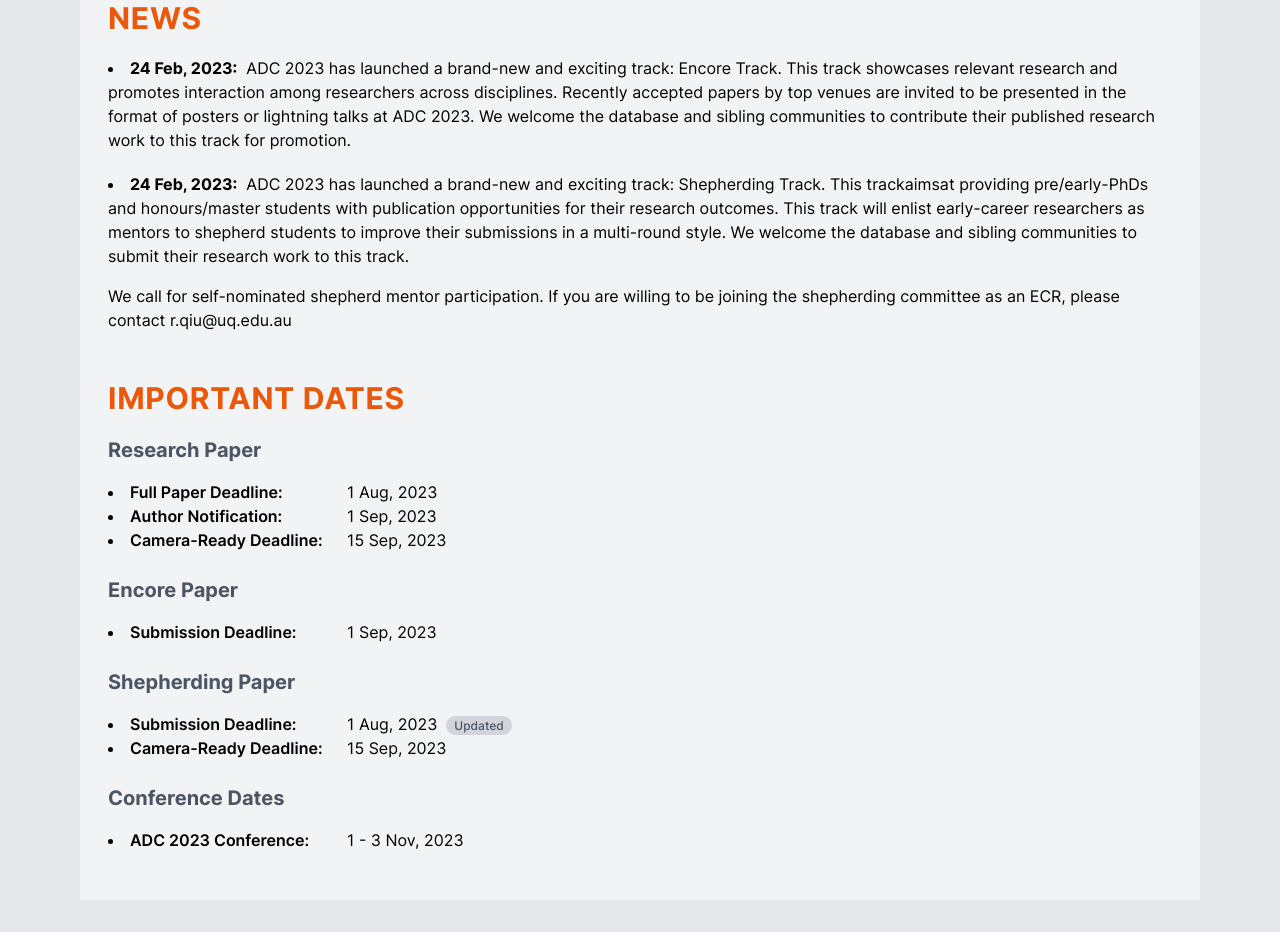
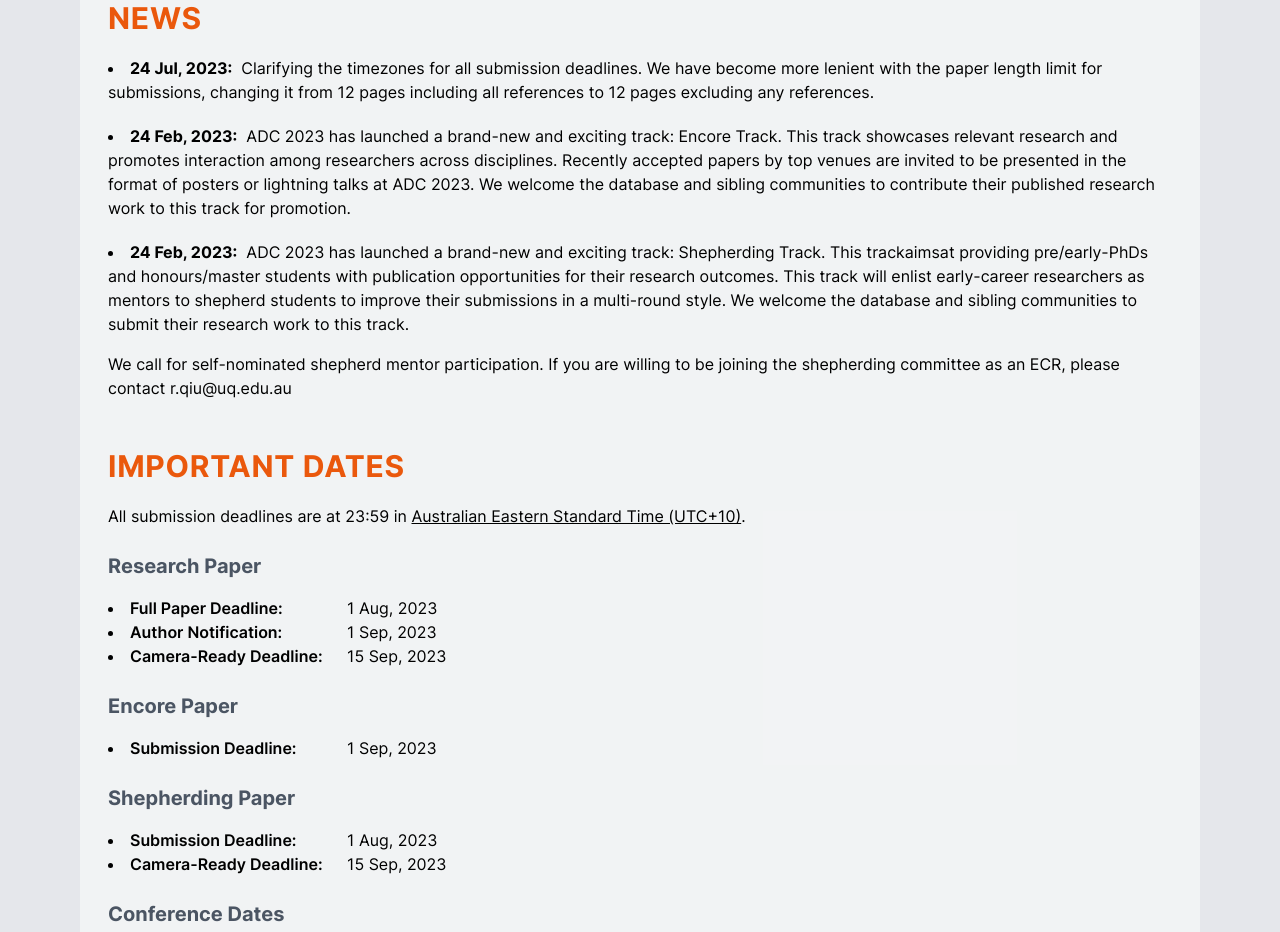
Before and after one commit to visatlas/adc2023, a Next.js app: page / in a window 1280 px wide. Shown: the part 760-1692 px from the top of the page. Built offline with nearby package versions, Linux system fonts and the light colour scheme.

Commit message:
Update news

```diff
--- a/src/pages/index.tsx
+++ b/src/pages/index.tsx
@@ -62,6 +62,9 @@
             <h2 className="uppercase text-3xl font-bold text-orange-600 tracking-wide mb-5 mt-12">News</h2>
             <ul className="list-disc list-inside space-y-5">
               <li>
+                <strong>24 Jul, 2023:</strong> &nbsp;Clarifying the timezones for all submission deadlines. We have become more lenient with the paper length limit for submissions, changing it from 12 pages including all references to 12 pages excluding any references.
+              </li>
+              <li>
                 <strong>24 Feb, 2023:</strong> &nbsp;ADC 2023 has launched a brand-new and exciting track: Encore Track. This track showcases relevant research and promotes interaction among researchers across disciplines. Recently accepted papers by top venues are invited to be presented in the format of posters or lightning talks at ADC 2023. We welcome the database and sibling communities to contribute their published research work to this track for promotion.
               </li>
               <li>
@@ -70,7 +73,8 @@
               </li>
             </ul>
             <h2 className="uppercase text-3xl font-bold text-orange-600 tracking-wide mb-5 mt-12">Important Dates</h2>
-            <h3 className="font-bold text-xl text-gray-600 mb-4 trackig-wide">Research Paper</h3>
+            <p>All submission deadlines are at 23:59 in <a className="underline" href="https://www.timeanddate.com/time/zones/aest" target="_blank" rel="noreferrer">Australian Eastern Standard Time (UTC+10)</a>.</p>
+            <h3 className="font-bold text-xl text-gray-600 mb-4 mt-6 trackig-wide">Research Paper</h3>
             <ul className="list-disc list-inside">
               <li>
                 <strong className="font-semibold md:w-52 md:inline-block">Full Paper Deadline:</strong> &nbsp;1 Aug, 2023</li>
@@ -84,7 +88,7 @@
             <h3 className="font-bold text-xl text-gray-600 mb-4 mt-6 trackig-wide">Shepherding Paper</h3>
             <ul className="list-disc list-inside">
               <li><strong className="font-semibold md:w-52 md:inline-block">Submission Deadline:</strong> &nbsp;1 Aug, 2023&nbsp;&nbsp;
-                <span className="py-0.5 px-2 rounded-full bg-gray-300 text-gray-600 font-sans font-medium text-xs">Updated</span>
+                {/* <span className="py-0.5 px-2 rounded-full bg-gray-300 text-gray-600 font-sans font-medium text-xs">Updated</span> */}
               </li>
               <li><strong className="font-semibold md:w-52 md:inline-block">Camera-Ready Deadline:</strong> &nbsp;15 Sep, 2023</li>
             </ul>
--- a/src/pages/research-track.tsx
+++ b/src/pages/research-track.tsx
@@ -44,7 +44,8 @@
             Notes in Computer Science (LNCS) including references and figures.</li>
           <li>The format style files are available at <a className="underline text-sky-700" href="https://www.springer.com/gp/computer-science/lncs/conference-proceedings-guidelines" target="_blank" rel="noreferrer">LNCS Authors Instructions Page</a>.</li>
           <li>Authors should consult Springer&rsquo;s authors&rsquo; guidelines and use their proceedings templates, either for LaTeX or for Word, for the preparation of their papers. Springer encourages authors to include their ORCIDs in their papers. In addition, the corresponding author of each paper, acting on behalf of all of the authors of that paper, must complete and sign a Consent-to-Publish form. The corresponding author signing the copyright form should match the corresponding author marked on the paper. Once the files have been sent to Springer, changes relating to the authorship of the papers cannot be made.</li>
-          <li>Submitted files must be in PDF, where the following page limits apply: <span className="font-bold">12 pages for research full papers, or 4 pages for demonstration proposals.</span></li>
+          <li>Submitted files must be in PDF, where the following page limits apply: <span className="font-semibold">12 pages for research full papers, or 4 pages for demonstration proposals.
+            Please note that these limits encompass all figures and tables but do not include reference pages. In other words, references are exempt from the page count.</span></li>
           <li>Each paper will be judged on its originality, significance, technical quality, relevance to ADC, and presentation.</li>
           <li>ADC follows single blind review which means that authors&rsquo; information must be included in the submission.</li>
         </ul>
--- a/src/pages/shepherding-track.tsx
+++ b/src/pages/shepherding-track.tsx
@@ -18,7 +18,7 @@
           <li>All submitted papers must be in English and conform to the formatting instructions for the Lecture Notes in Computer Science (LNCS) including references and figures.</li>
           <li>The format style files are available at <a className="underline text-sky-700" href="https://www.springer.com/gp/computer-science/lncs/conference-proceedings-guidelines" target="_blank" rel="noreferrer">LNCS Authors Instructions Page</a>.</li>
           <li>Authors should consult Springer&rsquo;s authors&rsquo; guidelines and use their proceedings templates, either for LaTeX or for Word, for the preparation of their papers. Springer encourages authors to include their ORCIDs in their papers. In addition, the corresponding author of each paper, acting on behalf of all of the authors of that paper, must complete and sign a Consent-to-Publish form. The corresponding author signing the copyright form should match the corresponding author marked on the paper. Once the files have been sent to Springer, changes relating to the authorship of the papers cannot be made.</li>
-          <li>The length of the initial submission should be <strong>at least 8 pages but not exceed 12 pages,</strong> presenting most of the components (e.g., main ideas, algorithms, experiments) of a research full paper for shepherding. The length of a demo paper should be <strong>at most 4 pages.</strong> Paper format is consistent with the research track. Please refer to the CFP of research track for details on paper format.</li>
+          <li>The length of the initial submission should be <strong className="font-semibold">at least 8 pages but not exceed 12 pages (excluding any references),</strong> presenting most of the components (e.g., main ideas, algorithms, experiments) of a research full paper for shepherding. The length of a demo paper should be <strong className="font-semibold">at most 4 pages (excluding any references).</strong> Paper format is consistent with the research track. Please refer to the CFP of research track for details on paper format.</li>
         </ul>
         <p><strong>Shepherd assignment.</strong> When a submission to this track is received, two shepherds from the ADC Shepherding Committee will be assigned to the paper. The shepherds will follow up with the corresponding author to provide guidance on improving the paper and to review the paper. Authors will receive email notifications of their delegated shepherds one week after the submission is received. Note that shepherds are not expected to be listed as a co-author of the paper. They act as mentors.</p>
         <h3 className="font-bold text-2xl text-orange-600 mt-10 mb-6">Important Dates</h3>
```
